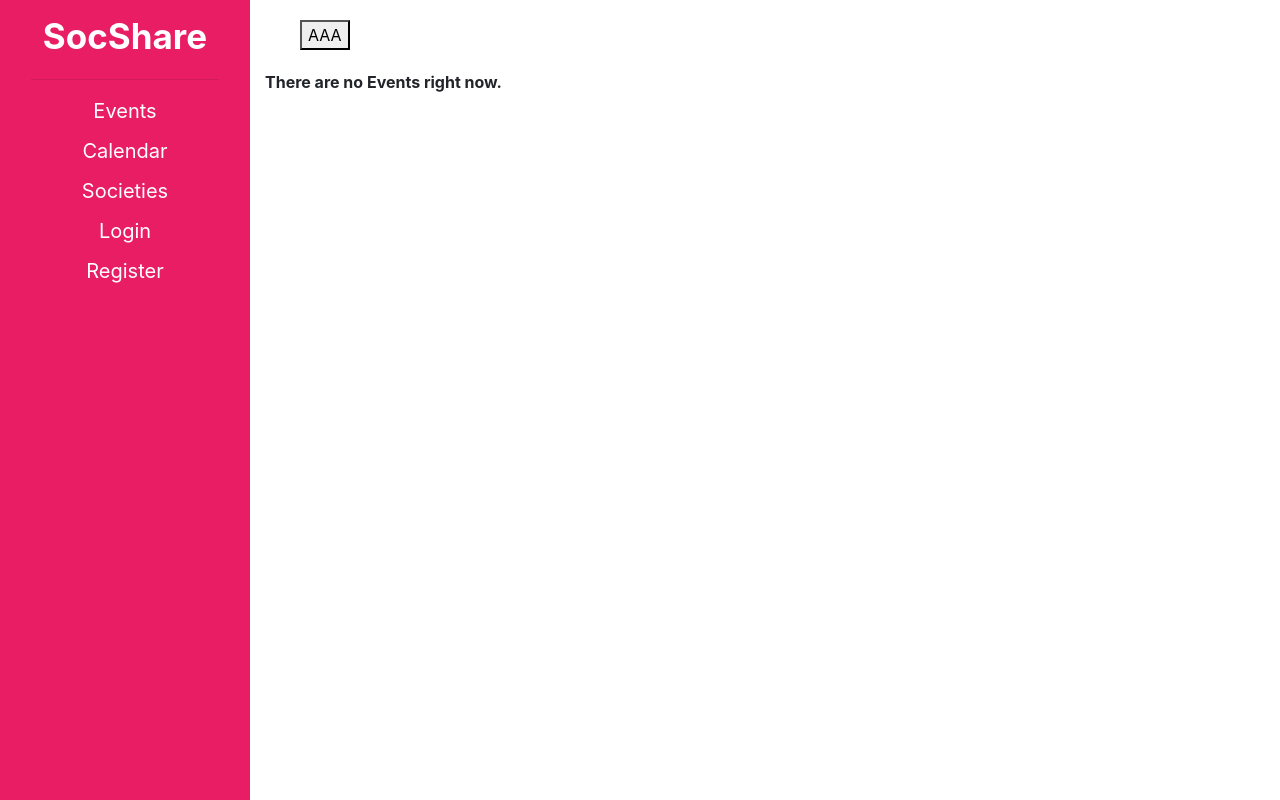
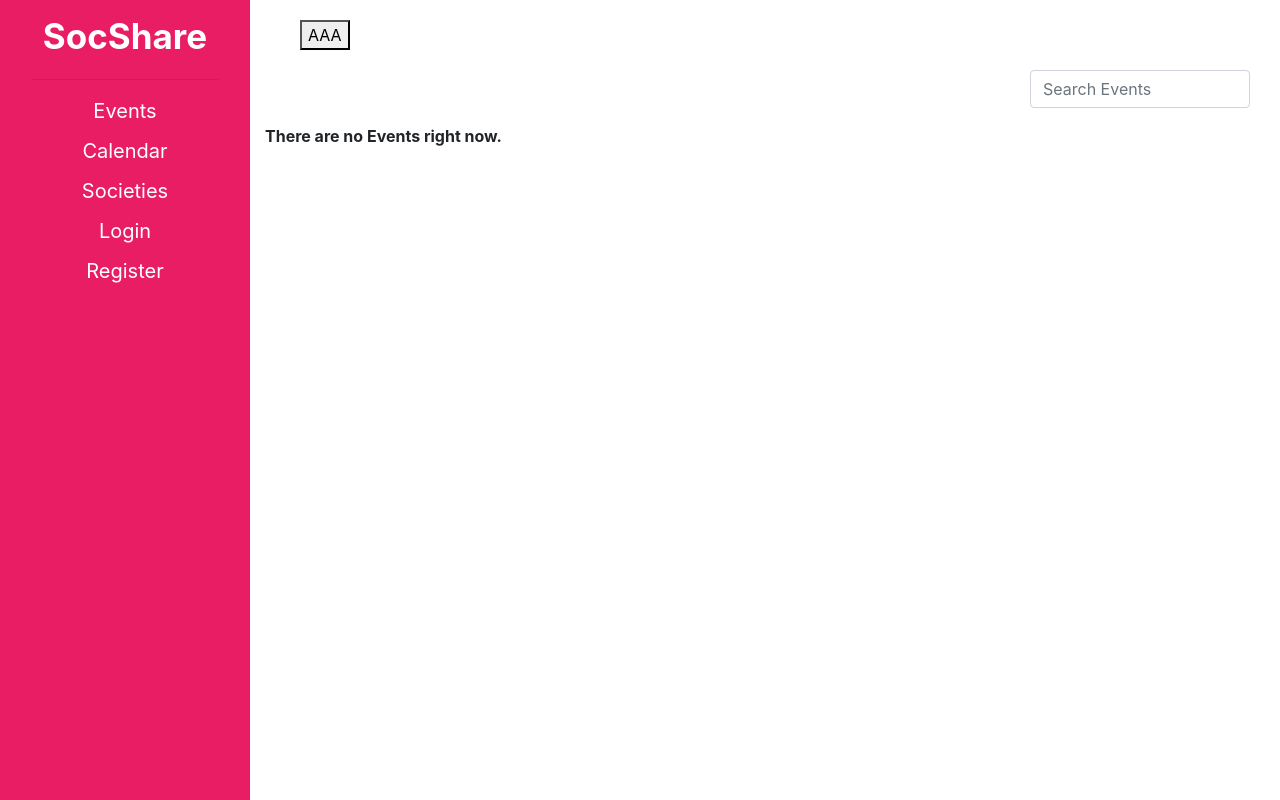
Before and after one commit to SocShare/SocShare, a Django app: template wad_project/templates/socshare/events.html in a window 1280 px wide. Run offline with Django 3.2, Linux system fonts and the light colour scheme; the template is opened without the code that fills it, so the values that code supplies are empty; some libraries are stand-ins or nearby versions.

Commit message:
Added search bar to events

```diff
--- a/wad_project/socshare/views.py
+++ b/wad_project/socshare/views.py
@@ -13,6 +13,8 @@ def events(request):
     search = request.GET.get('search')
     events = Event.objects.filter(name__icontains=search) if search else Event.objects.order_by('date')
     context = {"title":"Events","events":[x for x in events]}
+    if search:
+        context['search']=search
     return render(request,'socshare/events.html',context=context)
 
 def calendar(request):
--- a/wad_project/templates/socshare/events.html
+++ b/wad_project/templates/socshare/events.html
@@ -2,6 +2,24 @@
 {% load static %}
 
 {% block container %}
+<div class="row justify-content-end">
+    <div class="col-sm-3">
+        <div class="form-group">
+            <input type="text" class="form-control" id="searchBar" placeholder="Search Events">
+        </div>
+    </div>
+</div>
+<script>
+    $("#searchBar").on('keyup', function (e) {
+        if (e.keyCode === 13) {
+            window.location.href='?search='+$("#searchBar").val();
+        }
+    });
+</script>
+{% if search %}
+<h1>Events matching '{{search}}'</h1>
+<br /><br />
+{% endif %}
 <div class="row row-cols-md-1 row-cols-lg-2 row-cols-xl-3 flex-grow">
     {% if events %}
     {% for e in events %}
```
